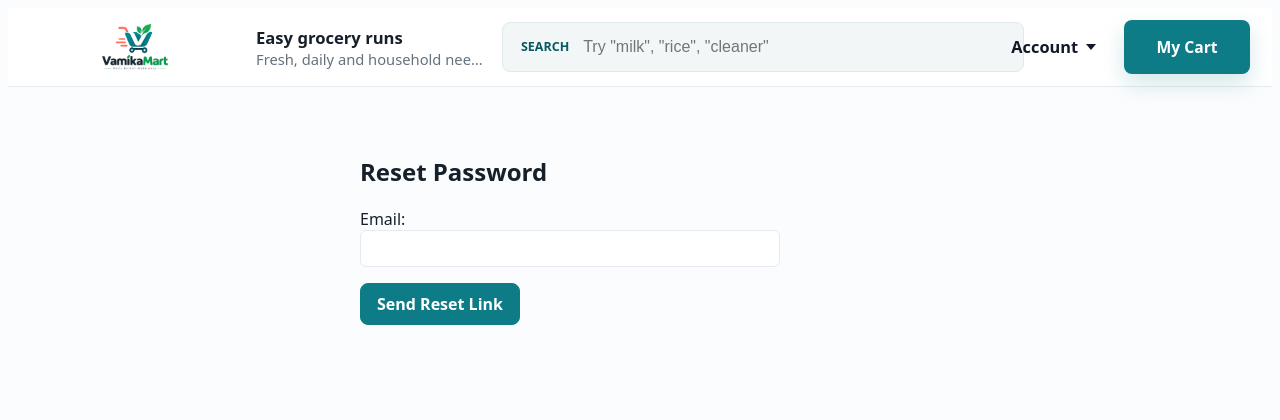
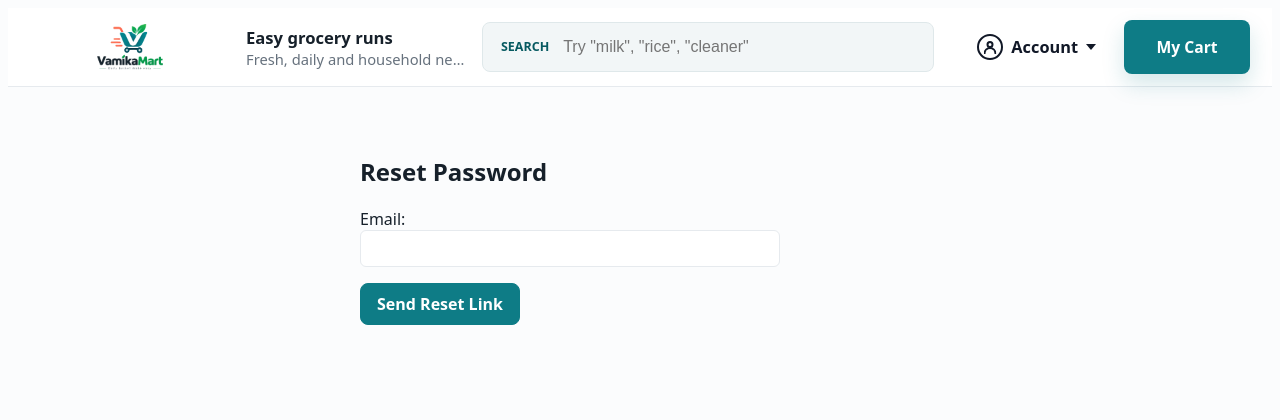
Before and after one commit to sanjay1994singh/vamikamart, a Django app: page /accounts/password-reset/ in a window 1280 px wide. Shown: the top 420 px of the page. Run offline with Django 5.2, Linux system fonts and the light colour scheme; parts of the project's set-up code (start-up, migrations or seed data) failed here and were passed over.

Commit message:
Fix header account spacing

```diff
--- a/static/css/base.css
+++ b/static/css/base.css
@@ -115,7 +115,7 @@ body { color: var(--ink); background: #fff; font-family: system-ui, -apple-syste
 }
 body { background:#fbfcfd; color:var(--ink); }
 .site-header { background:rgba(255,255,255,.94); backdrop-filter:blur(16px); border-bottom:1px solid var(--line); }
-.quick-nav { min-height:78px; grid-template-columns:210px 230px minmax(280px, 1fr) 210px; gap:16px; }
+.quick-nav { min-height:78px; grid-template-columns:200px 220px minmax(280px, 1fr) 300px; gap:16px; }
 .quick-brand { height:78px; border-right:0; }
 .brand-mark { display:inline-flex; align-items:center; gap:10px; color:var(--ink); font-size:1.35rem; font-weight:850; }
 .brand-mark span { width:42px; height:42px; display:grid; place-items:center; border-radius:8px; color:#fff; background:linear-gradient(145deg, var(--brand), var(--accent)); font-weight:900; }
@@ -176,7 +176,7 @@ body { background:#fbfcfd; color:var(--ink); }
 .site-footer h2 { color:#fff; }
 .footer-links a, .footer-links span, .site-footer p { color:#cbd3d9; }
 @media (max-width:1180px) {
-  .quick-nav { grid-template-columns:180px minmax(240px, 1fr) 190px; }
+  .quick-nav { grid-template-columns:170px minmax(240px, 1fr) 280px; }
   .category-grid { grid-template-columns:repeat(4, minmax(110px, 1fr)); }
   .quick-product-grid { grid-template-columns:repeat(3, minmax(150px, 1fr)); }
 }
@@ -362,7 +362,10 @@ body { background:#fbfcfd; color:var(--ink); }
 .cart-button:not(.has-items) .cart-icon { display:none; }
 .cart-button.has-items { background:#0b8a22; box-shadow:0 14px 28px rgba(11,138,34,.20); }
 .account-menu { position:relative; }
-.account-menu-toggle { min-height:46px; display:inline-flex; align-items:center; gap:8px; border:0; background:transparent; color:#111827; font:inherit; font-size:1.02rem; font-weight:750; cursor:pointer; }
+.account-menu-toggle { min-height:46px; display:inline-flex; align-items:center; justify-content:center; gap:8px; border:0; background:transparent; color:#111827; font:inherit; font-size:1.02rem; font-weight:750; white-space:nowrap; cursor:pointer; }
+.account-user-icon { width:26px; height:26px; position:relative; flex:0 0 26px; display:inline-block; border:2px solid currentColor; border-radius:50%; }
+.account-user-icon::before { content:""; position:absolute; left:50%; top:5px; width:7px; height:7px; border:2px solid currentColor; border-radius:50%; transform:translateX(-50%); background:#fff; }
+.account-user-icon::after { content:""; position:absolute; left:50%; bottom:4px; width:13px; height:7px; border:2px solid currentColor; border-bottom:0; border-radius:9px 9px 0 0; transform:translateX(-50%); }
 .account-caret { width:0; height:0; border-left:5px solid transparent; border-right:5px solid transparent; border-top:6px solid currentColor; transition:transform .16s ease; }
 .account-menu-toggle[aria-expanded="true"] .account-caret { transform:rotate(180deg); }
 .account-menu-panel { position:absolute; right:0; top:calc(100% + 16px); z-index:1000; width:min(340px, calc(100vw - 32px)); padding:18px 20px; border:1px solid #e5ecef; border-radius:8px; background:#fff; box-shadow:0 26px 70px rgba(15,23,42,.18); }
--- a/templates/includes/header.html
+++ b/templates/includes/header.html
@@ -21,6 +21,7 @@
     <div class="quick-actions">
       <div class="account-menu">
         <button class="account-menu-toggle" type="button" aria-expanded="false" aria-controls="account-menu-panel">
+          <span class="account-user-icon" aria-hidden="true"></span>
           <span>Account</span>
           <span class="account-caret" aria-hidden="true"></span>
         </button>
```
